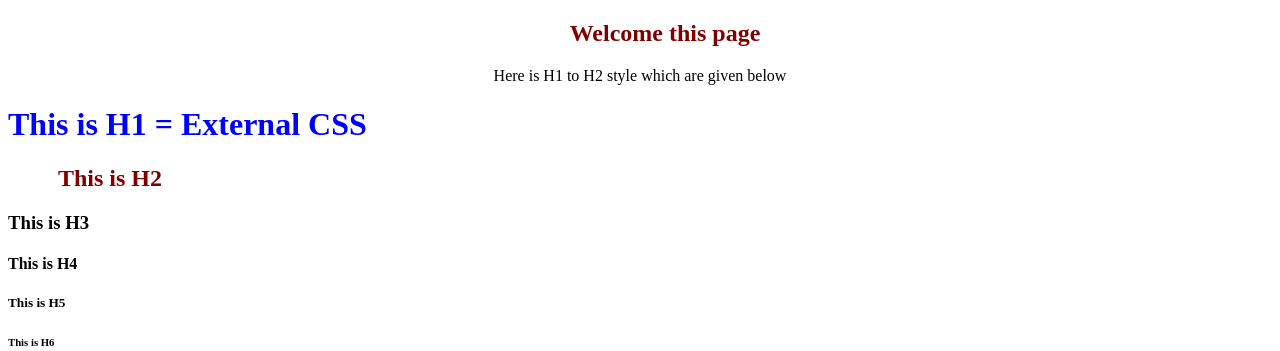
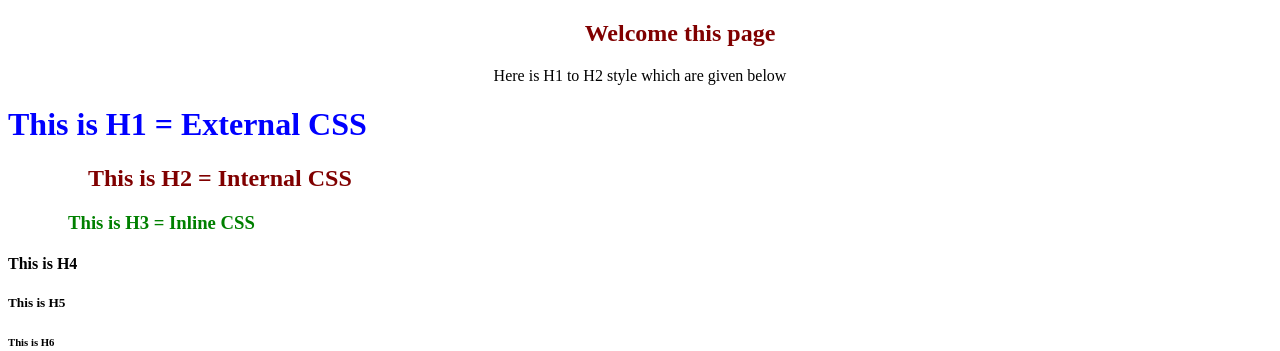
Before and after one commit to Wasim-Uddin/HW-Class-1, a plain HTML site: page index.html in a window 1280 px wide. Shown: the top 351 px of the page. Drawn offline with Linux system fonts and the light colour scheme.

Commit message:
Update index.html

```diff
--- a/index.html
+++ b/index.html
@@ -6,20 +6,23 @@
 	<style>
 		h2{
 		    color:maroon;
-		     margin-left:50px;}
+		     margin-left:80px;}
 	</style>
 </head>
 <body>
 	<p><center><h2>Welcome this page</h2></center></p>
  	<p><center>Here is H1 to H2 style which are given below</center></p>
+
 	<h1>This is H1 = External CSS </h1>
-<h2>This is H2</h2>
-<h3 style="color:powerblue;">This is H3</h3>
+	<h2>This is H2 = Internal CSS </h2>
+	<h3 style="color:green; margin-left:60px;">This is H3 = Inline CSS</h3>
 	<h4>This is H4</h4>
 	<h5>This is H5</h5>
 	<h6>This is H6</h6>
+
 	<img src="image/p1.jpeg" alt="sunset">
 	<img src="https://images.pexels.com/photos/2246789/pexels-photo-2246789.jpeg?auto=compress&cs=tinysrgb&dpr=2&h=650&w=940" alt="colorful">
+
 	<center><a href="https://facebook.com" target="_blank_">Facebook</a></center><br>
 	<center><a href="gallery.html" target="_blank_">Gallery</a></center>
 
```
Lines whose indentation alone changed are shown as unchanged.
